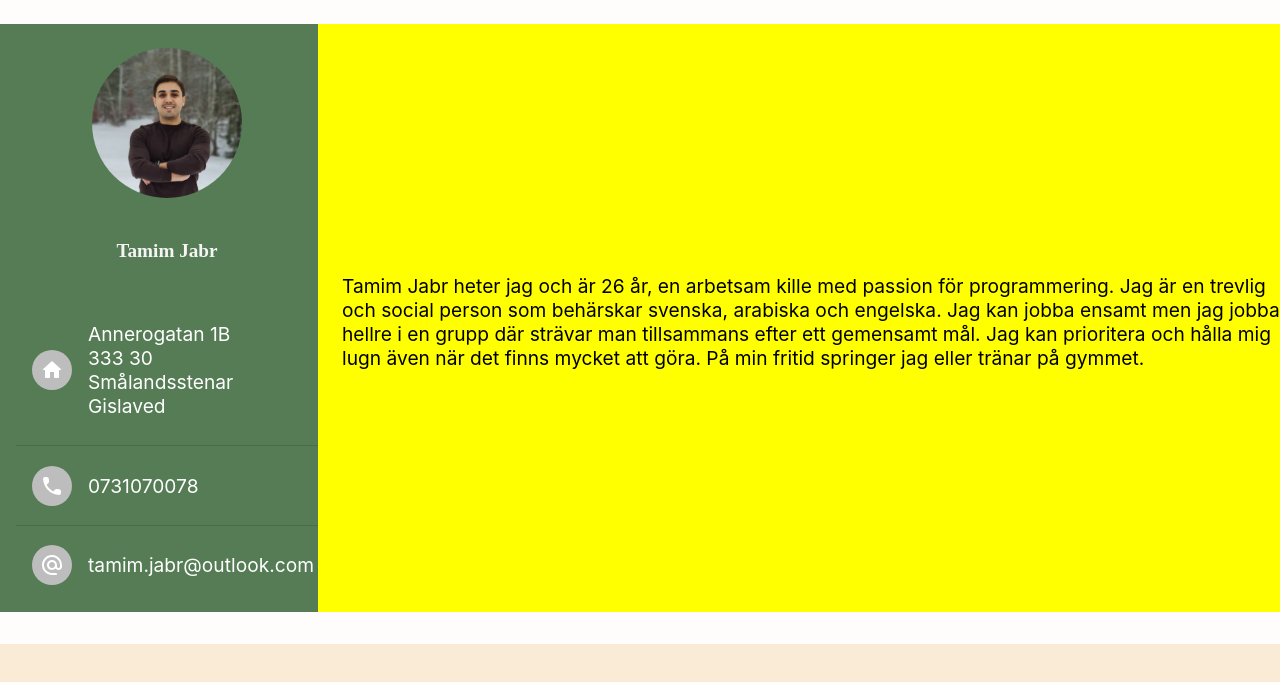
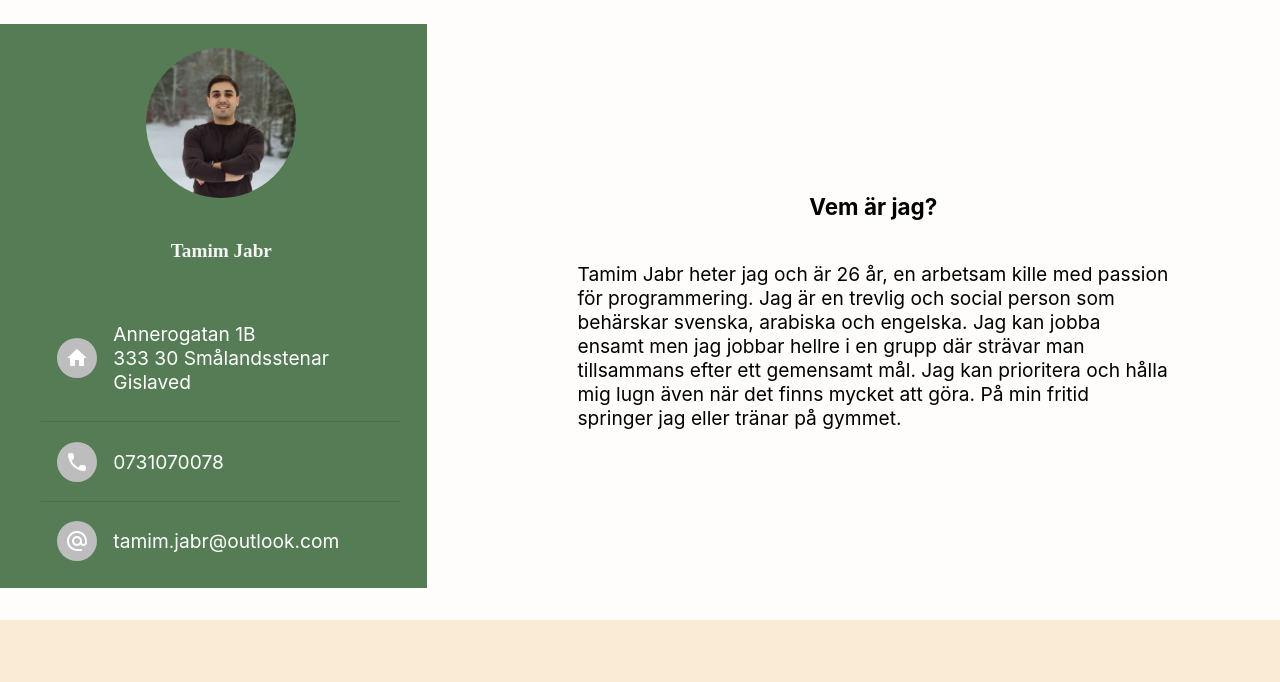
Before and after one commit to Tamimjabr/my-cv-react, a React (Create React App) app: page / in a window 1280 px wide. Shown: the top 682 px of the page. Built offline with nearby package versions, Linux system fonts and the light colour scheme; a web font is replaced by a local one.

Commit message:
bugfix styling

```diff
--- a/src/components/ContactInfo.tsx
+++ b/src/components/ContactInfo.tsx
@@ -9,7 +9,7 @@ import AlternateEmailRoundedIcon from '@mui/icons-material/AlternateEmailRounded
 
 const ContactInfo = () => {
   return (
-    <List sx={{ width: '100%', maxWidth: 360, bgcolor: `${GREEN}`, color: 'white' }}>
+    <List sx={{ width: '100%', maxWidth: 360, bgcolor: `${GREEN}`, color: 'white', m: '0' }}>
       <ListItem>
         <ListItemAvatar>
           <Avatar>
--- a/src/components/Description.tsx
+++ b/src/components/Description.tsx
@@ -26,6 +26,13 @@ font-family: 'Walter Turncoat', cursive;
 color: #f5f5f5;
 `
 
+const StyledText = styled('p')`
+  width: 70%;
+  @media only screen and (max-width: 600px){
+    width: 90%;
+  }
+`
+
 const Description: FC = () => {
   const props = useSpring({
     delay: 300,
@@ -41,25 +48,26 @@ const Description: FC = () => {
   });
   return (
     <animated.div style={props}>
-      <Box sx={{ width: '100%', backgroundColor: 'yellow', height: '100%' }}>
+      <Box sx={{ width: '100%', height: '100%' }}>
         <Grid container rowSpacing={1} columnSpacing={{ xs: 1, sm: 2, md: 3 }}>
-          <Grid item xs={12} sm={5} md={3} sx={{ backgroundColor: '#557C55', minHeight: '50vh' }}>
+          <Grid item xs={12} sm={12} md={4} sx={{ backgroundColor: '#557C55', minHeight: '50vh' }}>
             <StyledDescriptionContaioner>
               <Avatar src={ProfileImg} alt="porfile-img" sx={{ width: 150, height: 150, m: '1rem auto' }} />
               <StyledH4>Tamim Jabr</StyledH4>
               <ContactInfo />
             </StyledDescriptionContaioner>
           </Grid>
-          <Grid item xs={12} sm={7} md={9}>
+          <Grid item xs={12} sm={12} md={8}>
             <StyledDescriptionContaioner>
-              <p>Tamim Jabr heter jag och är 26 år, en arbetsam kille med passion
+              <h3>Vem är jag?</h3>
+              <StyledText>Tamim Jabr heter jag och är 26 år, en arbetsam kille med passion
                 för programmering. Jag är en trevlig och social person som
                 behärskar svenska, arabiska och engelska. Jag kan jobba ensamt men
                 jag jobbar hellre i en grupp där strävar man tillsammans efter ett
                 gemensamt mål. Jag kan prioritera och hålla mig lugn även när det
                 finns mycket att göra. På min fritid springer jag eller tränar på
                 gymmet.
-              </p>
+              </StyledText>
             </StyledDescriptionContaioner>
           </Grid>
         </Grid>
```
